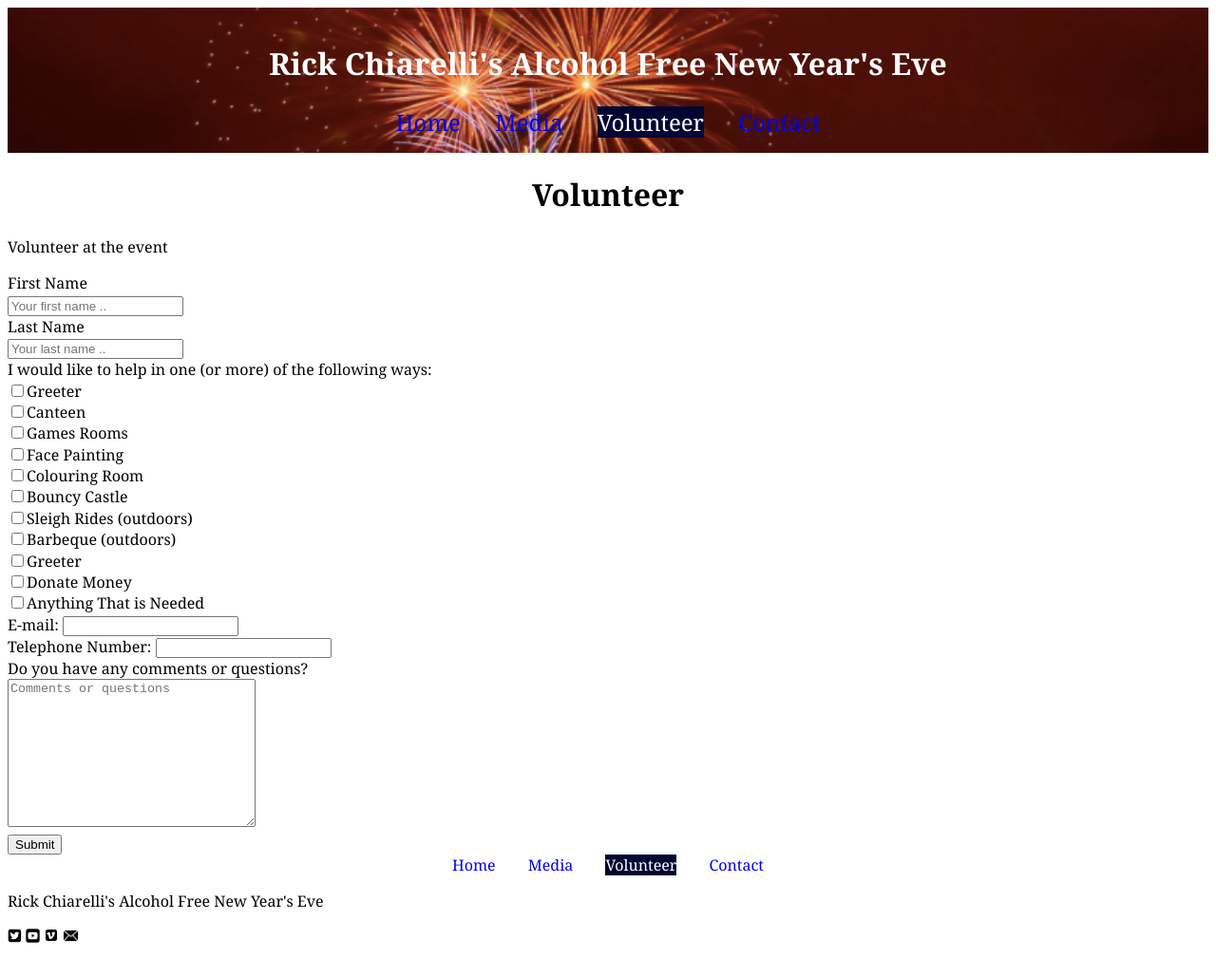
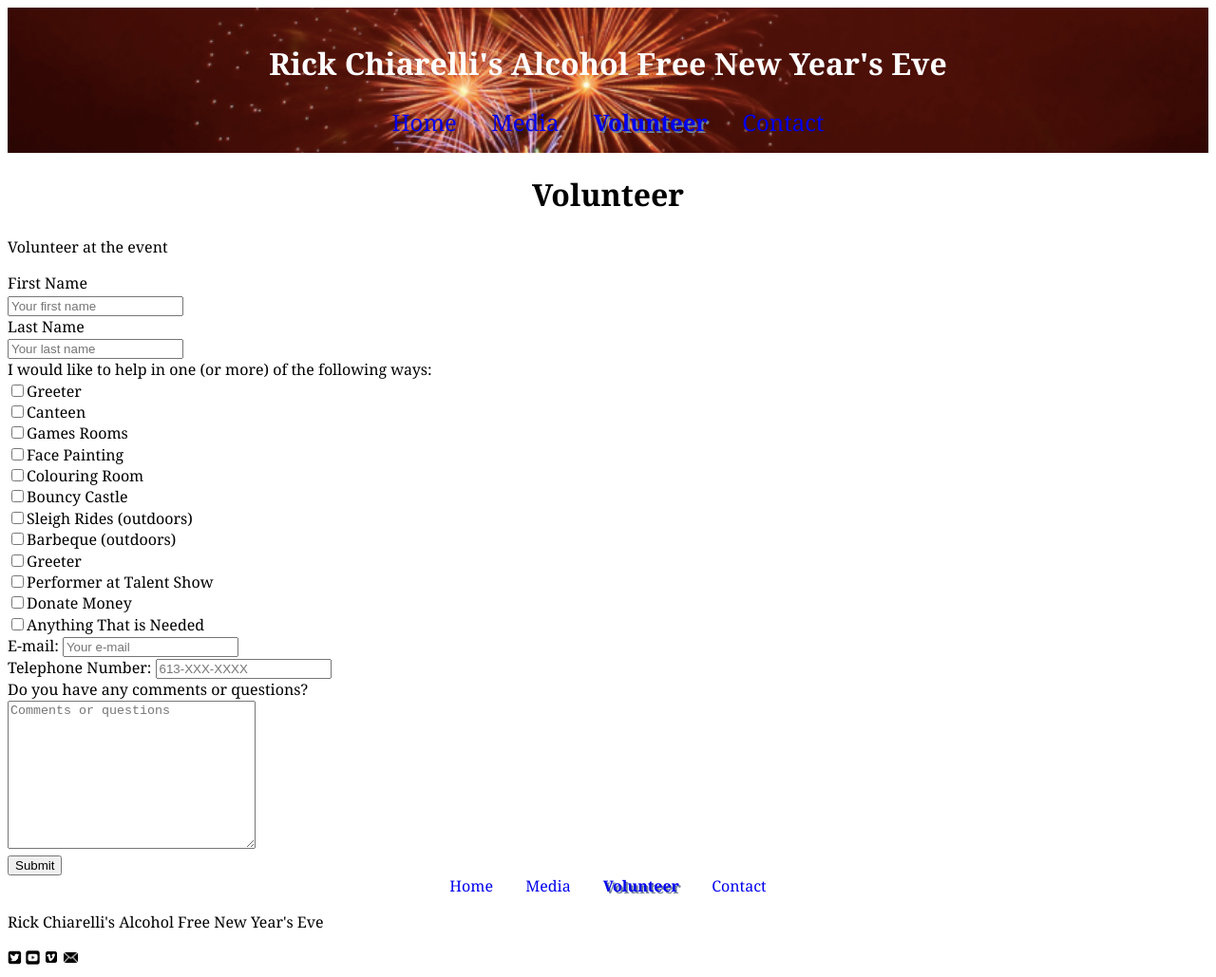
Before and after one commit to VeronicaChiarelli/NYE-2017, a Jekyll site: the page built from volunteer.html, in a window 1280 px wide. Shown: the whole page at 95% size. Built offline with Jekyll 4.4.1, drawn with Linux system fonts in a browser that asks for light colours; before the commit the page ends 1007 px from its top, so only the background shows below that.

Commit message:
add thank you page, change link settings

```diff
--- a/_includes/nav.html
+++ b/_includes/nav.html
@@ -2,7 +2,7 @@
   <ul class="nav {{include.navclass}}">
     <li class="horizontal-space"><a href="{{site.baseurl}}/index.html" class="{% if page.url =='/'%}current{% endif %}">Home</a></li>
     <li class="horizontal-space"><a href="{{site.baseurl}}/media.html" class="{% if page.url == '/media.html' or page.url == '/photos.html' or page.url =='/videos.html' %}current{% endif %}">Media</a></li>
-    <li class="horizontal-space"><a href="{{site.baseurl}}/volunteer.html" class="{% if page.url =='/volunteer.html'%}current{% endif %}">Volunteer</a></li>
+    <li class="horizontal-space"><a href="{{site.baseurl}}/volunteer.html" class="{% if page.url =='/volunteer.html' or page.url == '/thankyou.html' %}current{% endif %}">Volunteer</a></li>
     <li class="horizontal-space"><a href="{{site.baseurl}}/contact.html" class="{% if page.url =='/contact.html'%}current{% endif %}">Contact</a></li>
   </ul>
 </nav>
--- a/css/common.css
+++ b/css/common.css
@@ -7,10 +7,15 @@
 
 a:link {
     text-decoration: none;
+    color: bla;
 }
 
 a:hover {
     text-decoration: underline;
+}
+
+a:visited {
+    color: black;
 }
 
 .horizontal-space{
@@ -29,8 +34,8 @@
 }
 
 .current {
-  background-color: #000531;
-  color: #fff;
+  font-weight: bolder;
+  text-shadow: 2px 2px #6d7e96;
 }
 
 .nav {
--- /dev/null
+++ b/thankyou.html
@@ -0,0 +1,6 @@
+---
+layout: default
+---
+<center><h1> Thank you for volunteering! </h1></center>
+<center><p>We will contact you shortly. We look forward to seeing you on New Year's Eve! </p></center>
+<center><img src="{{site.baseurl}}/img/volunteers.jpg" alt="Volunteers" width=70%></center>
--- a/volunteer.html
+++ b/volunteer.html
@@ -9,9 +9,9 @@
   <form action="https://formspree.io/veronica@rickchiarelli.com" method="post">
 
     <label for="fname">First Name</label><br>
-    <input type="text" id="fname" name="firstname" placeholder="Your first name .."><br>
+    <input type="text" id="fname" name="firstname" placeholder="Your first name"><br>
     <label for="lname">Last Name</label><br>
-    <input type="text" id="lname" name="lastname" placeholder="Your last name .."><br>
+    <input type="text" id="lname" name="lastname" placeholder="Your last name"><br>
 
     <label for="fname">I would like to help in one (or more) of the following ways: </label><br>
     <input type="checkbox" name="greeter" value="Greeter">Greeter<br>
@@ -23,19 +23,22 @@
     <input type="checkbox" name="sleighrides" value="Sleigh">Sleigh Rides (outdoors)<br>
     <input type="checkbox" name="bbq" value="Barbeque">Barbeque (outdoors)<br>
     <input type="checkbox" name="greeter" value="Greeter">Greeter<br>
+    <input type="checkbox" name="performer" value="Performer">Performer at Talent Show<br>
     <input type="checkbox" name="donation" value="Donate">Donate Money<br>
     <input type="checkbox" name="anything" value="Anything">Anything That is Needed<br>
 
     <label for="email">E-mail: </label>
-    <input type="email" name="_replyto"><br>
+    <input type="email" name="_replyto" placeholder="Your e-mail"><br>
 
     <label for="phone">Telephone Number: </label>
-    <input type="tel" name="usrtel"><br>
+    <input type="tel" name="usrtel" placeholder="613-XXX-XXXX"><br>
 
     <label for="message">Do you have any comments or questions?</label><br>
     <textarea name="message" rows="10" cols="30" placeholder="Comments or questions"></textarea><br>
 
     <input type="submit" value="Submit">
+    <input type="hidden" name="_next" value="{{site.baseurl}}/thankyou.html">
+    <input type="hidden" name="_cc" value="lida@rickchiarelli.com">
 
 
 
```
Also changed, not shown: 1 other file.
